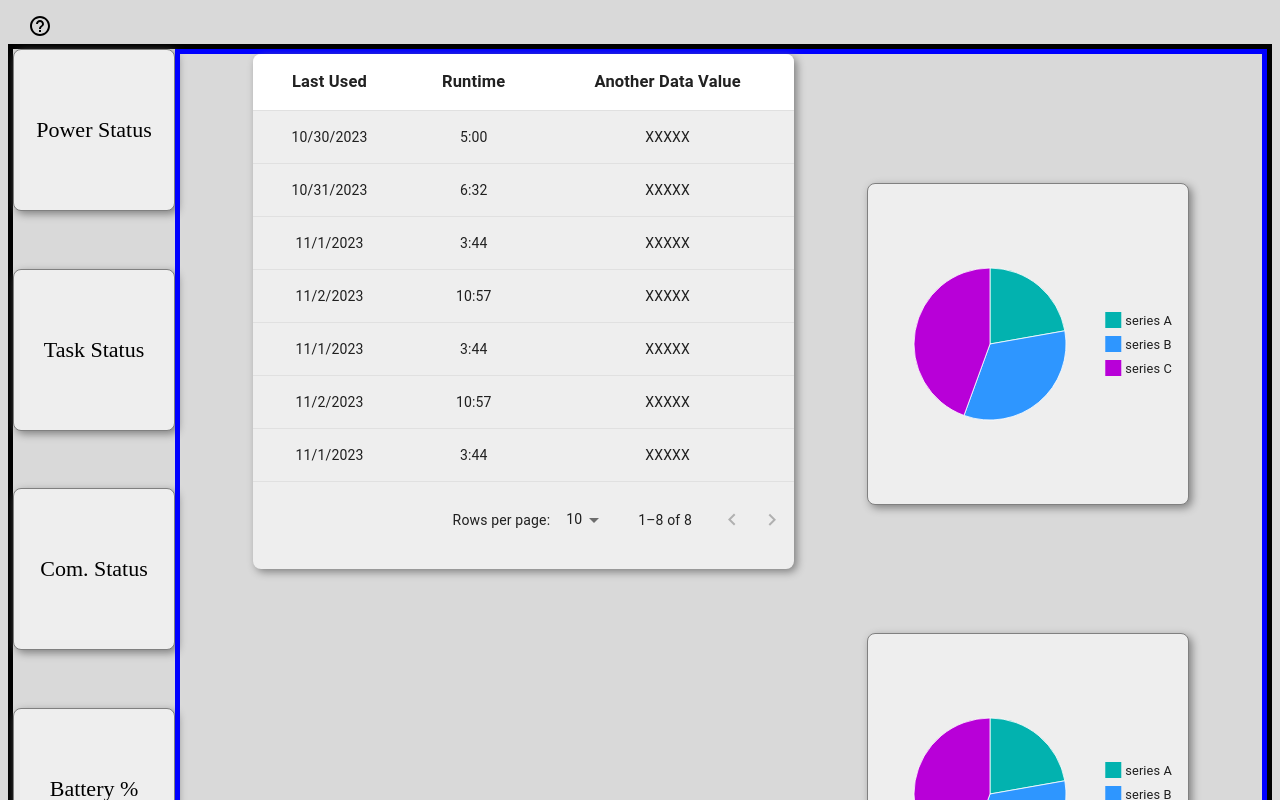
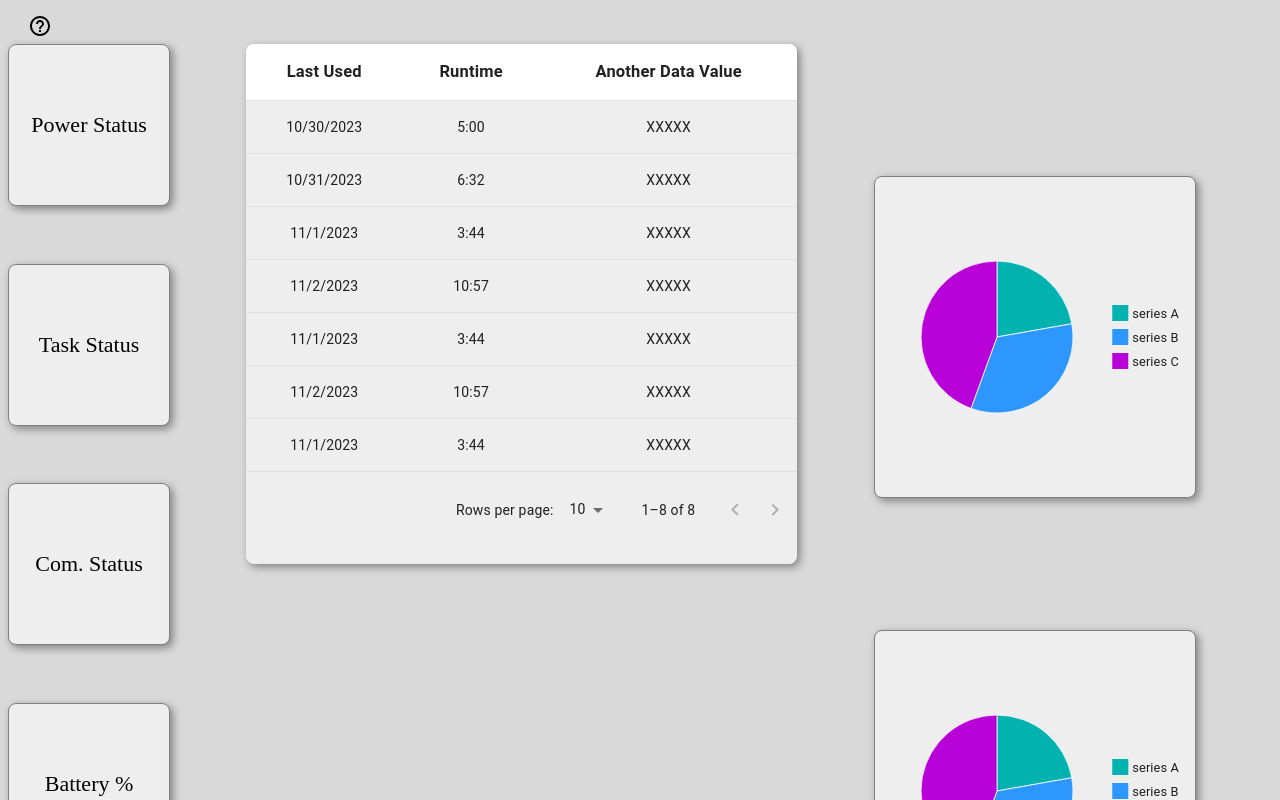
Before and after one commit to zeldafan664/Team-Projects-Team6, a React (Create React App) app in the folder Frontend/thereactapp/: page / in a window 1280 px wide. Shown: the top 800 px of the page. Built offline with nearby package versions, Linux system fonts and the light colour scheme; no server answers.

Commit message:
Removed borders

```diff
--- a/Frontend/thereactapp/src/Homepage.tsx
+++ b/Frontend/thereactapp/src/Homepage.tsx
@@ -41,10 +41,10 @@ function Homepage() {
         <>
 
             <UserGuide />
-            <Box sx={{ display: "flex", flex: 1, border: "5px solid black" }}>
+            <Box sx={{ display: "flex", flex: 1 }}>
                 <RobotStatus />
 
-                <Box sx={{ display: "flex", flex: 2, border: "5px solid blue", justifyContent: "space-evenly" }}>
+                <Box sx={{ display: "flex", flex: 2, justifyContent: "space-evenly" }}>
                     <UsageData />
                     <PieDisplay />
                 </Box>
```
